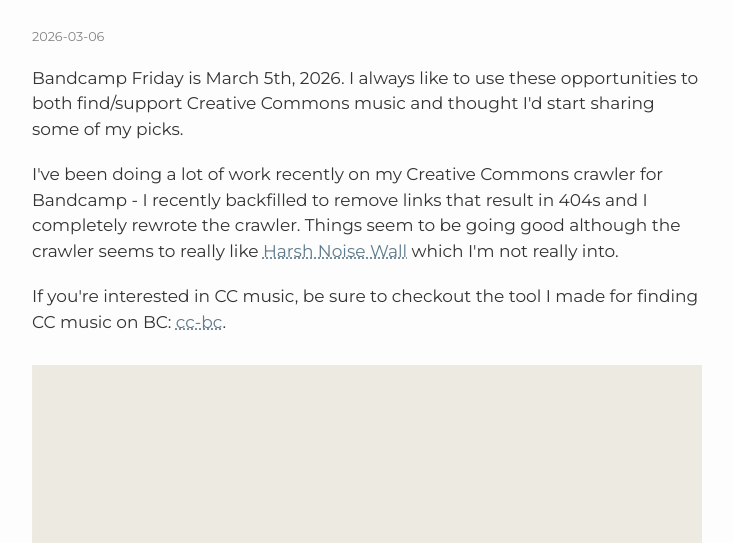
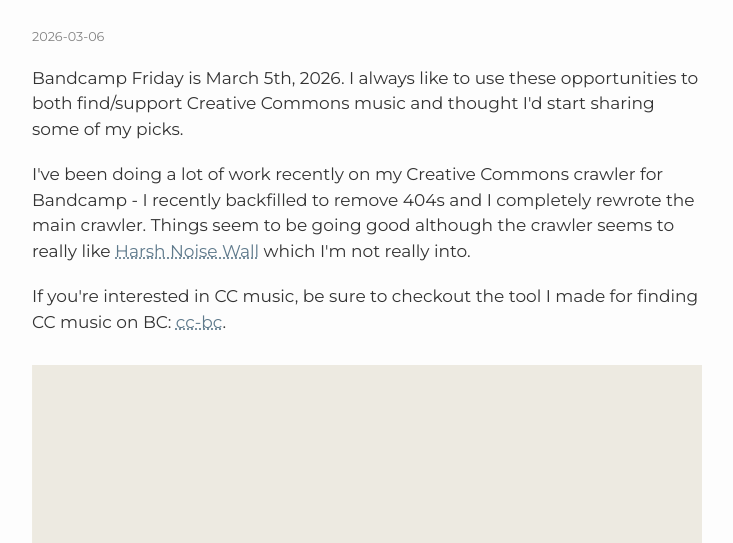
Before and after one commit to handeyeco/personal-blog, an Eleventy site: page posts/20260306-bc-picks/index.md in a window 1280 px wide. Shown: the part 194-737 px from the top of the page, without its empty margins (273-1006 px from the left). Built offline with nearby package versions, Linux system fonts and the light colour scheme; Eleventy itself is replaced by a stand-in of ours; files that its build step writes are made by us from their sources; a web font is replaced by a local one.

Commit message:
edit text

```diff
--- a/posts/20260306-bc-picks/index.md
+++ b/posts/20260306-bc-picks/index.md
@@ -6,7 +6,7 @@
 
 Bandcamp Friday is March 5th, 2026. I always like to use these opportunities to both find/support Creative Commons music and thought I'd start sharing some of my picks.
 
-I've been doing a lot of work recently on my Creative Commons crawler for Bandcamp - I recently backfilled to remove links that result in 404s and I completely rewrote the crawler. Things seem to be going good although the crawler seems to really like [Harsh Noise Wall](https://en.wikipedia.org/wiki/Harsh_noise#Harsh_noise_wall) which I'm not really into.
+I've been doing a lot of work recently on my Creative Commons crawler for Bandcamp - I recently backfilled to remove 404s and I completely rewrote the main crawler. Things seem to be going good although the crawler seems to really like [Harsh Noise Wall](https://en.wikipedia.org/wiki/Harsh_noise#Harsh_noise_wall) which I'm not really into.
 
 If you're interested in CC music, be sure to checkout the tool I made for finding CC music on BC: [cc-bc](https://handeyeco.github.io/cc-bc/).
 
```
